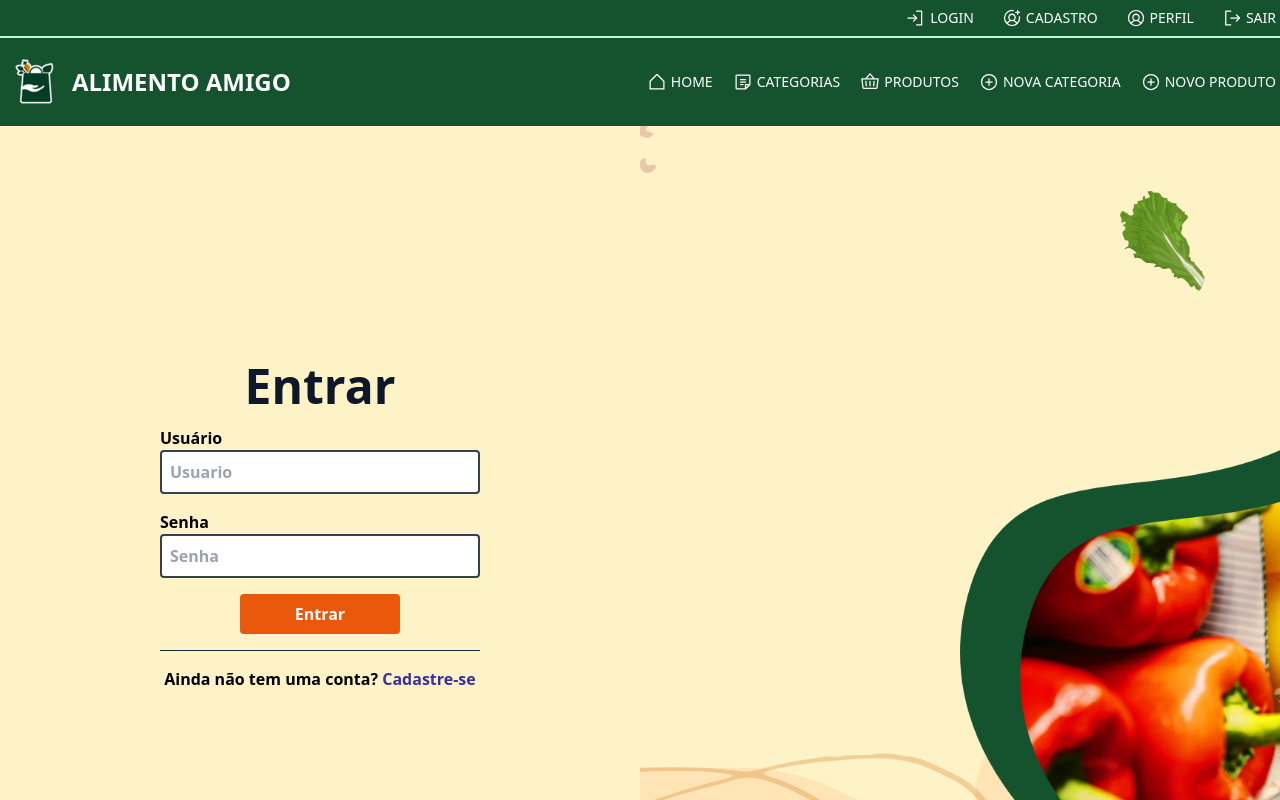
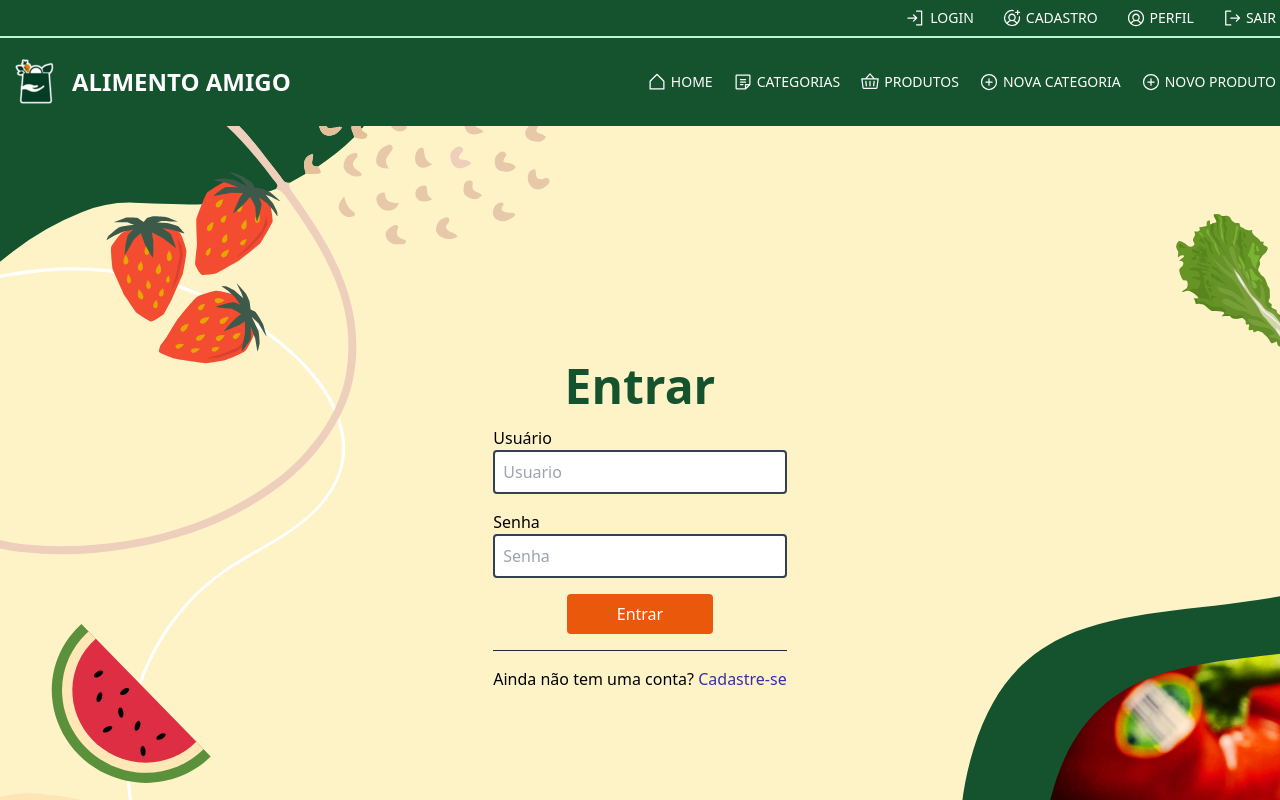
Before and after one commit to AlimentoAmigo/alimento-amigo-front, a React (Vite) app: page /login in a window 1280 px wide. Shown: the top 800 px of the page. Built offline with nearby package versions, Linux system fonts and the light colour scheme.

Commit message:
alterado estilização tela de login, cadastro

```diff
--- a/src/components/navbar/Navbar.tsx
+++ b/src/components/navbar/Navbar.tsx
@@ -3,12 +3,19 @@ import { Basket, HouseSimple, Phone, PlusCircle, SignIn, SignOut, User, UserCirc
 import { Note } from '@phosphor-icons/react/dist/ssr'
 import { Link, useNavigate } from 'react-router-dom'
 import favicon from '../../assets/img/favicon.png'
-
+import React, { useContext, useState } from 'react';
+import { AuthContext } from '../../contexts/AuthContexts'
 
 
 function Navbar() {
+  const { handleLogout } = useContext(AuthContext);
+  const navigate = useNavigate();
 
-
+ const handleLogoutClick = () => {
+    localStorage.removeItem('seuToken');
+    handleLogout();
+    navigate('/login');
+  };
 
   return (
     <>
@@ -21,7 +28,7 @@ function Navbar() {
     <div className='flex px-1 items-center'><div className='px-1'><SignIn size={20} /></div><Link to='/login' className='hover:underline'>Login</Link></div>
     <div className='flex px-1 items-center'><div className='px-1'><UserCirclePlus size={20} /></div><Link to= '/cadastro' className='hover:underline'>Cadastro</Link></div>
     <div className='flex px-1 items-center'><div className='px-1'><UserCircle size={20} /></div><div className='hover:underline'>Perfil</div></div>
-    <div className='flex px-1 items-center'><div className='px-1'><SignOut size={20} /></div><div className='hover:underline'>Sair</div></div>
+    <div className='flex px-1 items-center'><div className='px-1'><SignOut size={20} /></div><div className='hover:underline' onClick={handleLogoutClick}>Sair</div></div>
     </div>
     </div>
     </div>
--- a/src/paginas/cadastro/Cadastro.tsx
+++ b/src/paginas/cadastro/Cadastro.tsx
@@ -67,7 +67,7 @@ function Cadastro() {
         <>
             <div className="grid grid-cols-1 lg:grid-cols-2 h-screen place-items-center font-bold">
                 <div className="fundoCadastro hidden lg:block"></div>
-                <form className="flex justify-center items-center flex-col w-2/3 gap-3" onSubmit={cadastrarNovoUsuario}>
+                <form className="flex justify-center items-center flex-col w-2/3 gap-3 bg-amber-100 p-8 rounded-lg shadow-md  max-w-md" onSubmit={cadastrarNovoUsuario}>
                     <h2 className="text-slate-900 text-5xl">Cadastrar</h2>
                     <div className="flex flex-col w-full">
                         <label htmlFor="nome">Nome</label>
--- a/src/paginas/home/Home.tsx
+++ b/src/paginas/home/Home.tsx
@@ -9,7 +9,7 @@ import './Home.css';
 function Home() {
   return (
     <>
-      <div className="bg-green-900 flex justify-center">
+      <div className="bg-green-900 flex justify-center ">
         <div className='container grid grid-cols-2 text-white'>
           <div className="flex flex-col gap-4 items-center justify-center py-4">
             <h2 className='text-5xl font-bold'>Seja bem vindo!</h2>
--- a/src/paginas/login/Login.tsx
+++ b/src/paginas/login/Login.tsx
@@ -34,11 +34,15 @@ function Login() {
         handleLogin(usuarioLogin);
     }
 
+    function logout() {
+         handleLogout();
+      }
+
     return (
         <>
-            <div className="grid grid-cols-1 lg:grid-cols-2 h-screen place-items-center font-bold ">
-                <form className="flex justify-center items-center flex-col w-1/2 gap-4" onSubmit={login}>
-                    <h2 className="text-slate-900 text-5xl ">Entrar</h2>
+            <div className=" w-full h-screen flex items-center justify-center  bg-[url('/src/assets/img/login.png')] ">
+                <form className="flex flex-col gap-4 items-center py-4" onSubmit={login}>
+                    <h2 className='text-green-900 text-center text-5xl font-bold'>Entrar</h2>
                     <div className="flex flex-col w-full">
                         <label htmlFor="usuario">Usuário</label>
                         <input
@@ -76,10 +80,13 @@ function Login() {
                         </Link>
                     </p>
                 </form>
-                <div className="fundoLogin hidden lg:block"></div>
+
             </div>
         </>
     );
 }
 
 export default Login;
+function handleLogout() {
+    throw new Error("Function not implemented.");
+}
```
Also changed, not shown: 2 other files (tests, documents, lock files or other folders).
